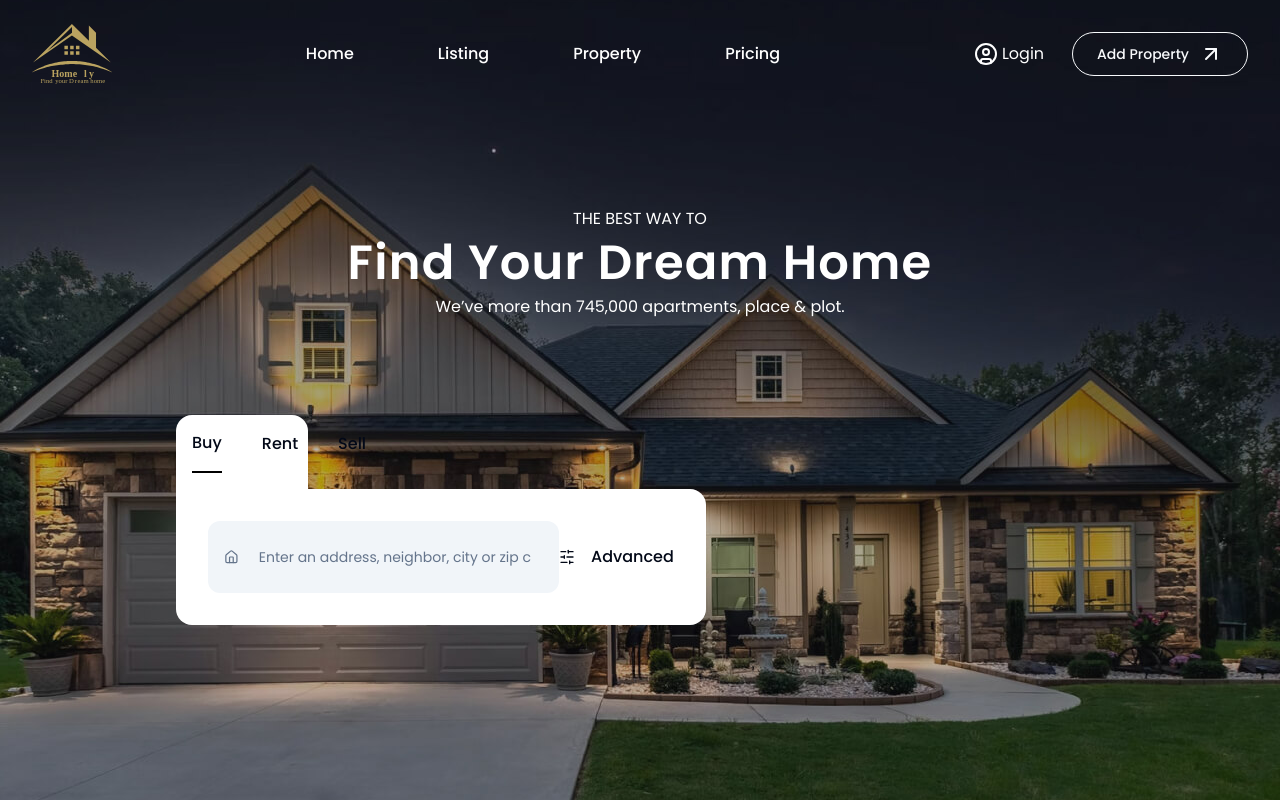
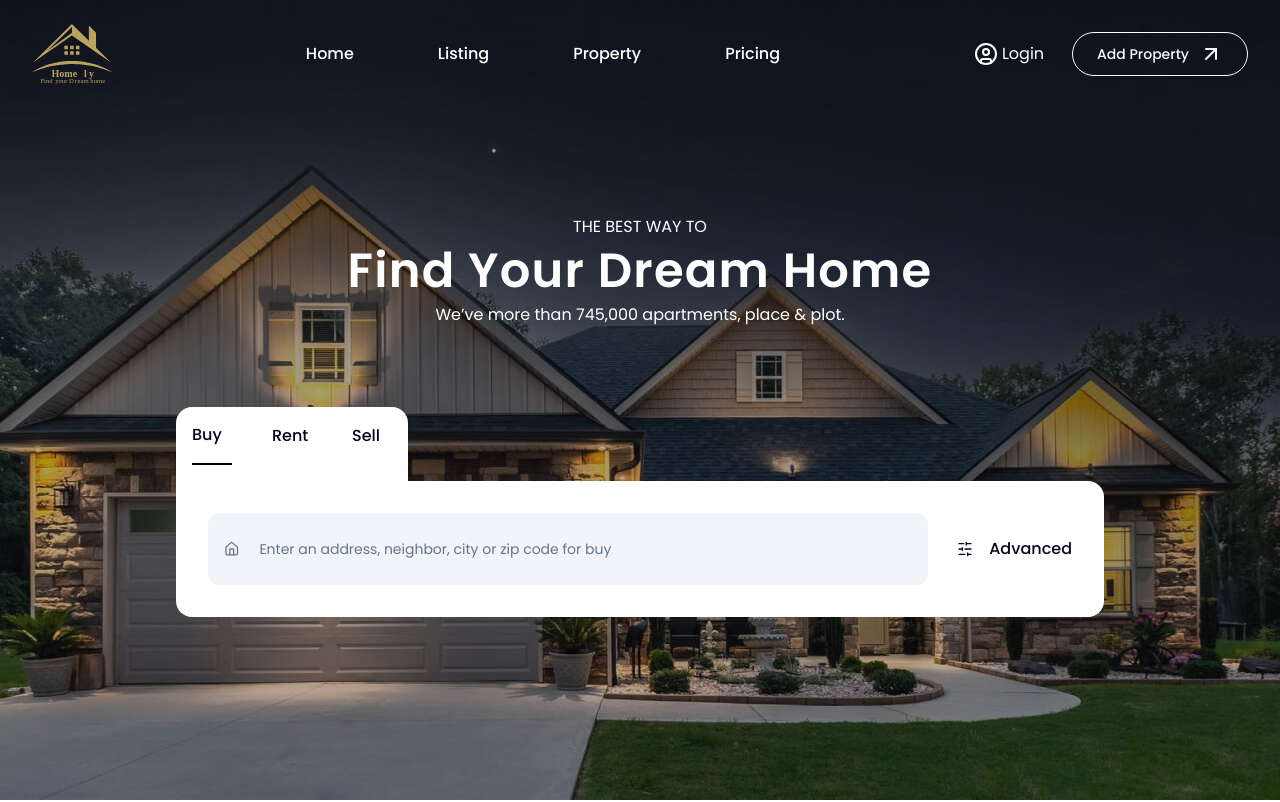
Before and after one commit to jonyBhatt/homely, a Next.js app: page / in a window 1280 px wide. Shown: the top 802 px of the page. Built offline with nearby package versions, Linux system fonts and the light colour scheme; no server answers.

Commit message:
fix hero responsive

```diff
--- a/src/app/(landing page)/_components/hero.tsx
+++ b/src/app/(landing page)/_components/hero.tsx
@@ -14,7 +14,7 @@ export const Hero = () => {
               We’ve more than 745,000 apartments, place & plot.
             </p>
           </div>
-          <div className="my-4 hidden px-36 md:flex">
+          <div className="my-4 hidden px-36 md:block">
             <SearchFilter />
           </div>
         </div>
```
